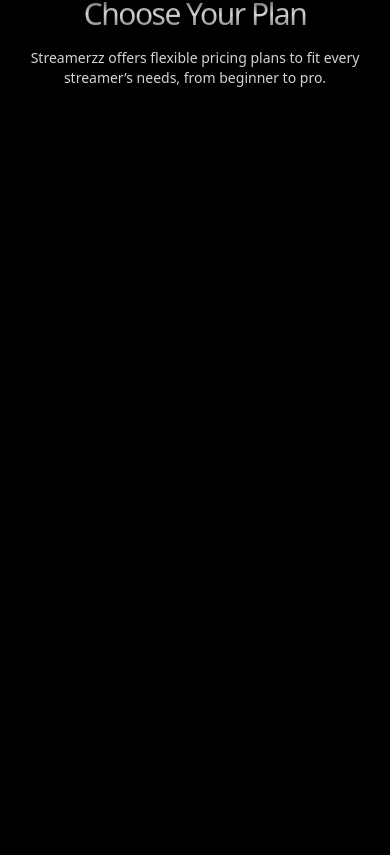
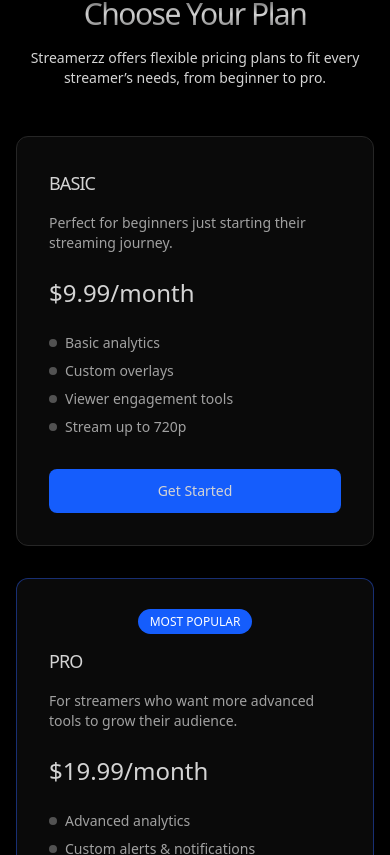
Before and after one commit to alonzojoe/saas-landing-page, a React (Vite) app: page / in a window 390 px wide. Shown: the part 5489-6344 px from the top of the page. Before the commit the page ends 5625 px from the top, so only its background shows below. Built offline with nearby package versions, Linux system fonts and the light colour scheme.

Commit message:
styling plans items, place items using responsive grid, map all items and style them using tailwind classes, includes nested features, apply animation using childVariants

```diff
--- a/src/components/PricingPlans.tsx
+++ b/src/components/PricingPlans.tsx
@@ -29,6 +29,58 @@
           </h2>
           <p className="mt-4">{PLANS_CONTENT.sectionDescription}</p>
         </motion.div>
+
+        <motion.div
+          initial="hidden"
+          whileInView="visible"
+          variants={{
+            visible: {
+              transition: {
+                staggerChildren: 0.5,
+              },
+            },
+          }}
+          className="grid grid-cols-1 md:grid-cols-3 gap-8"
+        >
+          {PLANS_CONTENT.plans.map((p, index) => (
+            <motion.div
+              custom={index}
+              variants={childVariants}
+              key={index}
+              className={`p-8 rounded-xl shadow-lg bg-neutral-950 ${
+                p.popular
+                  ? "border border-blue-900/80"
+                  : "border border-neutral-800"
+              }`}
+            >
+              {p.popular && (
+                <div className="text-center mb-4">
+                  <span className="bg-blue-600 text-white text-xs py-1 px-3 rounded-full uppercase">
+                    {PLANS_CONTENT.popularBadge}
+                  </span>
+                </div>
+              )}
+              <h3 className="text-lg lg:text-xl mb-4 tracking-tighter uppercase">
+                {p.name}
+              </h3>
+              <p className="text-neutral-400 mb-6">{p.description}</p>
+              <div className="text-2xl lg:text-xl font-medium mb-6">
+                {p.price}
+              </div>
+              <ul className="mb-8 space-y-2 text-neutral-400">
+                {p.features.map((feature, idx) => (
+                  <li className="flex items-center" key={idx}>
+                    <span className="inline-block w-2 h-2 bg-neutral-600 rounded-full mr-2"></span>
+                    {feature}
+                  </li>
+                ))}
+              </ul>
+              <button className="w-full py-3 px-4 bg-blue-600 hover:bg-blue-500 rounded-lg">
+                {PLANS_CONTENT.ctaText}
+              </button>
+            </motion.div>
+          ))}
+        </motion.div>
       </div>
     </section>
   );
```
